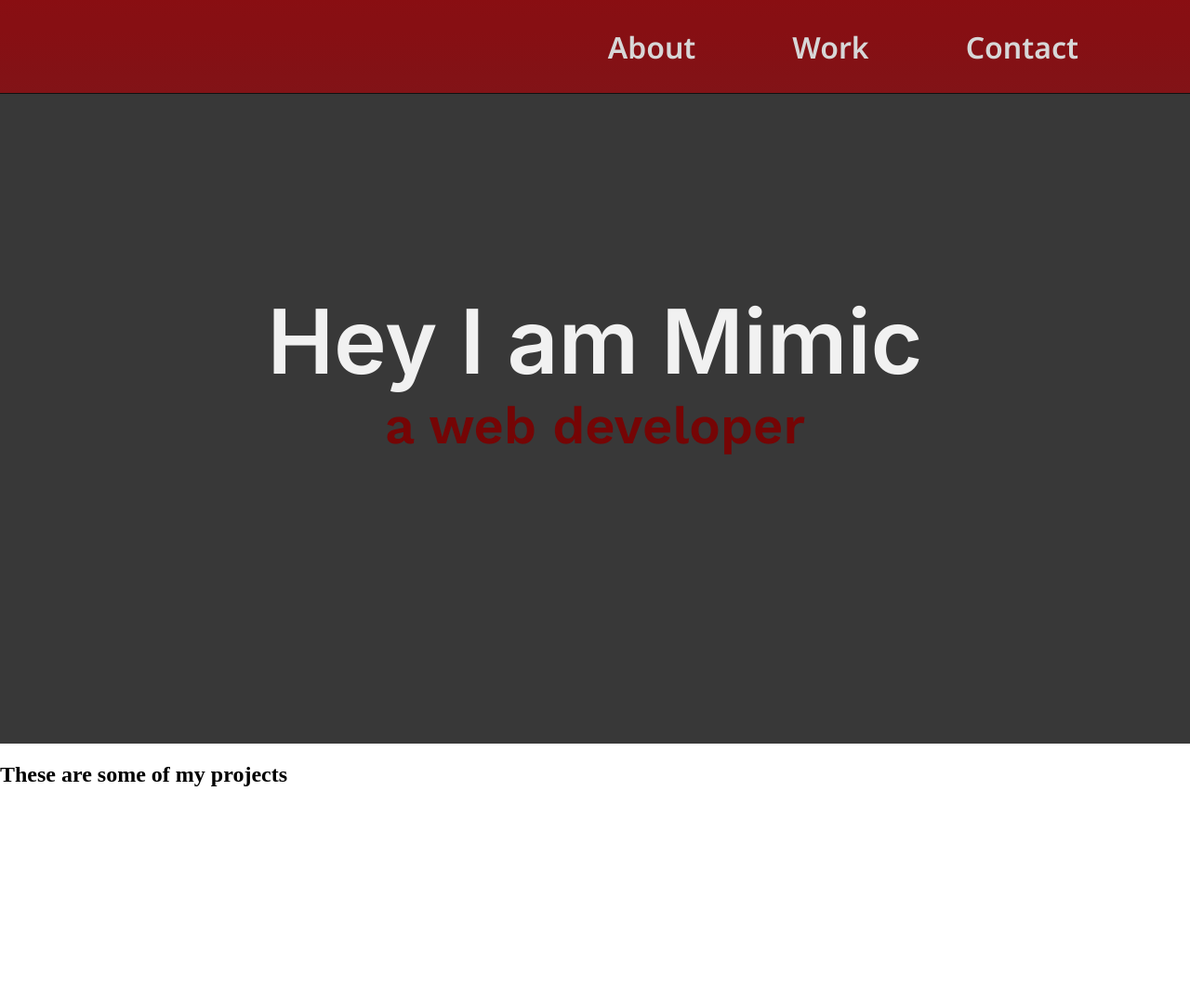
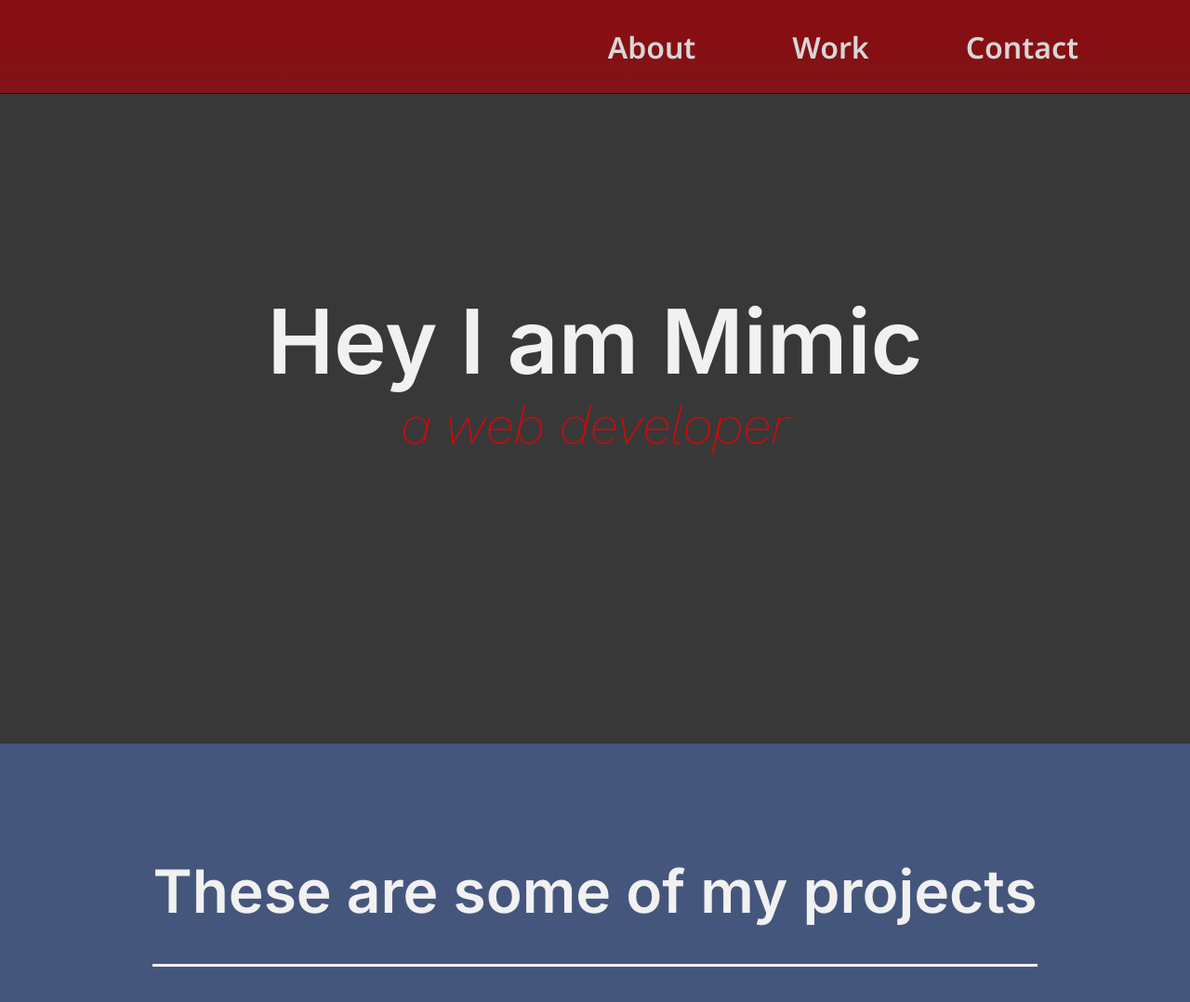
Before and after one commit to Marerro/verbose-fortnight, a plain HTML site: page index.html in a window 1280 px wide. Shown: the whole page at 93% size. Before the commit the page ends 867 px from the top, so only its background shows below. Drawn offline with nearby package versions, Linux system fonts and the light colour scheme.

Commit message:
Created until learning GRID

```diff
--- a/index.html
+++ b/index.html
@@ -9,6 +9,7 @@
     <link rel="preconnect" href="https://fonts.googleapis.com">
     <link rel="preconnect" href="https://fonts.gstatic.com" crossorigin>
     <link href="https://fonts.googleapis.com/css2?family=Inter:ital,opsz,wght@0,14..32,100..900;1,14..32,100..900&family=Noto+Sans:ital,wght@0,100..900;1,100..900&family=Work+Sans:ital,wght@0,100..900;1,100..900&display=swap" rel="stylesheet">
+</head>
 
 <body>
     <nav>
@@ -19,7 +20,7 @@
         </ul>
     </nav>
 
-    <section class='title'>
+    <section class="title">
         <div class="title__body">
             <h1>Hey I am Mimic</h1>
             <h2>a web developer</h2>
@@ -30,8 +31,13 @@
         <div class="project__subtitle">
             <h1>These are some of my projects</h1>
         </div>
+    </section>
 
-    </section>
+    <article class="portfolio">
+        <div class="portfolio__body">
+
+        </div>
+    </article>
 </body>
 
 </html>
--- a/style.css
+++ b/style.css
@@ -66,7 +66,30 @@ li a {
 .title__body h2 {
     font-size: 3.5rem;
     font-family:"Work Sans", sans-serif;
-    font-weight: 600;
+    font-weight: 200;
+    font-style:italic;
     margin:0;
-    color:#750505;
+    color:#e40303;
 }
+
+.projects {
+    height:100vh;
+    background-color:#45567d;
+}
+
+.project__subtitle {
+    display:flex;
+    justify-content:center;
+    padding-top:120px;
+}
+
+.project__subtitle h1 {
+    margin: 0;
+    font-size:4rem;
+    font-family:"Inter", system-ui;
+    font-weight:600;
+    color:#f1f1f1;
+    border-bottom:0.2rem solid;
+    border-collapse: collapse;
+    padding-bottom:40px;
+}
```
